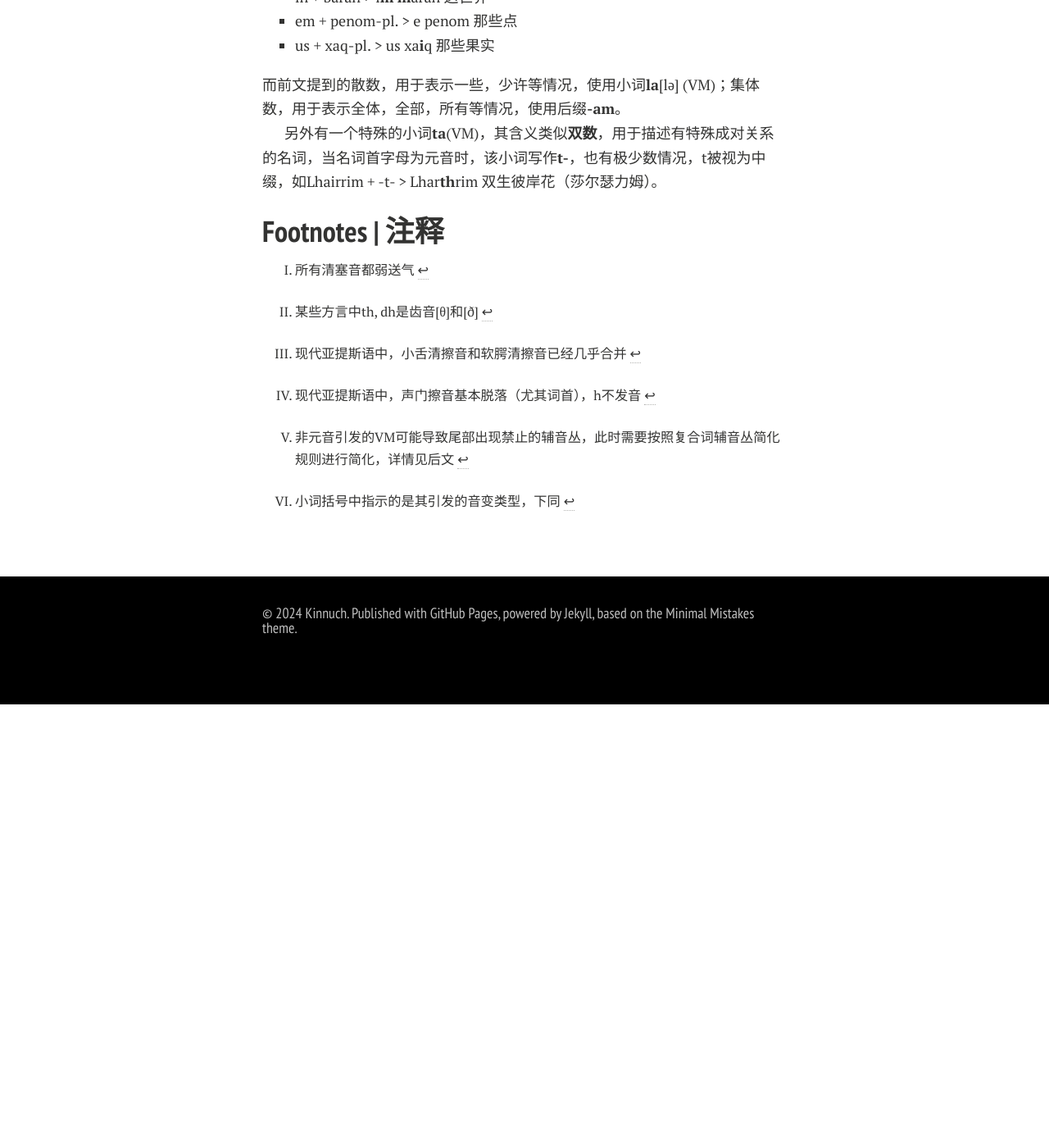
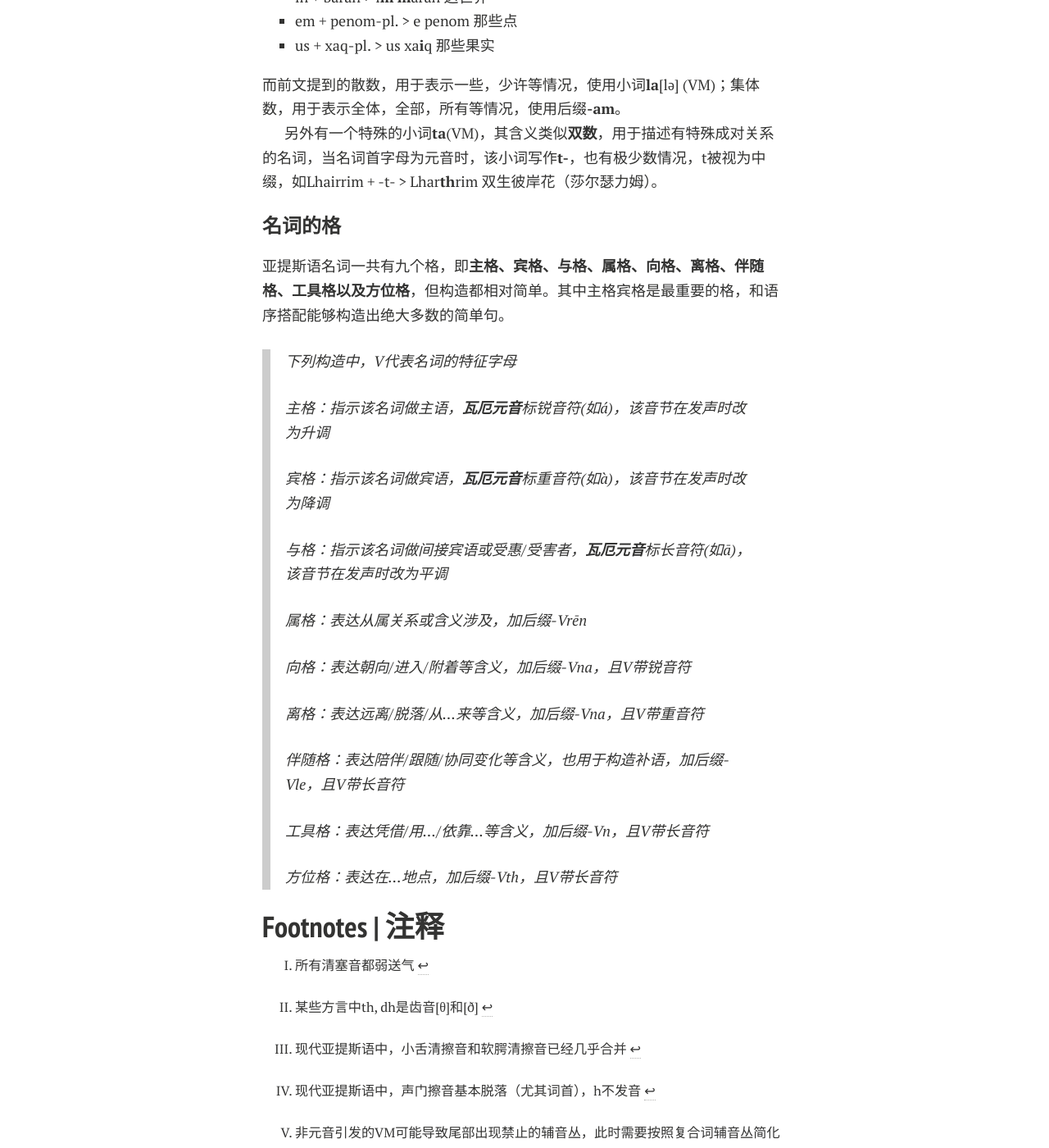
Before and after one commit to Kinnuch/kinnuch.github.io, a Jekyll site: the page built from laim/elandis.md, in a window 1280 px wide and 1400 px high, scrolled down 11916 px. Shown: the whole window at 82% size. Built offline with Jekyll 4.4.1, drawn with Linux system fonts in a browser that asks for light colours; nearby versions of some CDN libraries; comment, search, counter and statistics services are not loaded; a style sheet for code colours, icons or effects is not loaded; before the commit the page ends 12775 px from its top, so only the background shows below that; some of the changed text lies outside the part shown.

Commit message:
Update elandis.md

```diff
--- a/laim/elandis.md
+++ b/laim/elandis.md
@@ -376,7 +376,7 @@ title: Elandis
 
 #### 名词的性
 
-亚提斯语名词共有**五性**：分别是**生物性(a)、星辰性(i)、水生性(o)、陆栖性(u)以及通性(e)**。括号中给出了每种性对应的特征字母，该字母尤其影响动词的派生。
+亚提斯语名词共有**五性**：分别是**生物性(a)、星辰性(i)、水生性(o)、陆栖性(u)以及通性(e)**。括号中给出了每种性对应的**特征字母**，该字母尤其影响动词的派生。
 
 通常来说，名词的性和性名能够对应。
 
@@ -400,7 +400,7 @@ title: Elandis
 
 > 复数变化：
 >
-> 尾音节：a > ai(末尾无辅音丛)/e(末尾有辅音丛)	e > i	o > eu	u > ui	ae > ei	au > eu
+> 尾音节：a > ai(末尾无辅音丛)/e(末尾有辅音丛), e > i, o > eu, u > ui, ae > ei, au > eu
 >
 > 非尾音节：a弱化为[ə]但拼写不变，o > a
 
@@ -433,6 +433,30 @@ title: Elandis
 
 另外有一个特殊的小词**ta**(VM)，其含义类似**双数**，用于描述有特殊成对关系的名词，当名词首字母为元音时，该小词写作**t-**，也有极少数情况，t被视为中缀，如Lhairrim + -t- > Lhar**th**rim 双生彼岸花（莎尔瑟力姆）。
 
+#### 名词的格
+
+亚提斯语名词一共有九个格，即**主格、宾格、与格、属格、向格、离格、伴随格、工具格以及方位格**，但构造都相对简单。其中主格宾格是最重要的格，和语序搭配能够构造出绝大多数的简单句。
+
+> 下列构造中，V代表名词的特征字母
+>
+> 主格：指示该名词做主语，**瓦厄元音**标锐音符(如á)，该音节在发声时改为升调
+>
+> 宾格：指示该名词做宾语，**瓦厄元音**标重音符(如à)，该音节在发声时改为降调
+>
+> 与格：指示该名词做间接宾语或受惠/受害者，**瓦厄元音**标长音符(如ā)，该音节在发声时改为平调
+>
+> 属格：表达从属关系或含义涉及，加后缀-Vrēn
+>
+> 向格：表达朝向/进入/附着等含义，加后缀-Vna，且V带锐音符
+>
+> 离格：表达远离/脱落/从...来等含义，加后缀-Vna，且V带重音符
+>
+> 伴随格：表达陪伴/跟随/协同变化等含义，也用于构造补语，加后缀-Vle，且V带长音符
+>
+> 工具格：表达凭借/用.../依靠...等含义，加后缀-Vn，且V带长音符
+>
+> 方位格：表达在...地点，加后缀-Vth，且V带长音符
+
 ## Footnotes | 注释
 
 [^1]: 所有清塞音都弱送气
```
